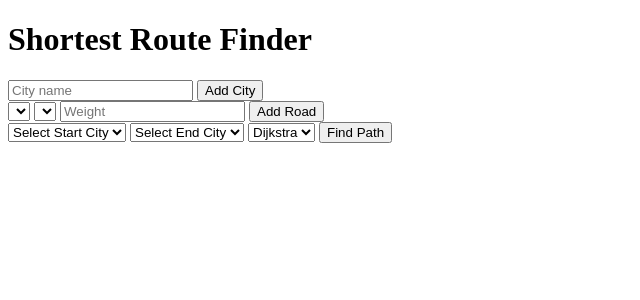
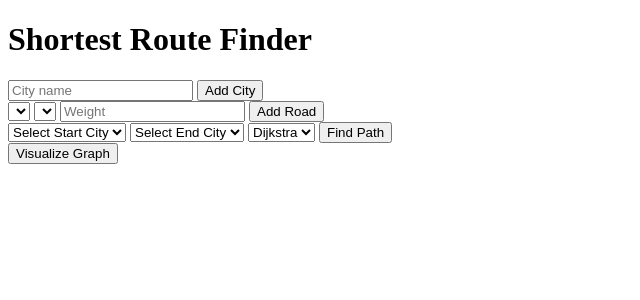
Before and after one commit to AMK488/DSA_PBE, a Flask app: page /homepage in a window 1280 px wide. Shown: the top 300 px of the page, without its empty margins (0-640 px from the left). Run offline with Flask 3, Linux system fonts and the light colour scheme; data that the repository does not hold is empty.

Commit message:
works well

```diff
--- a/app.py
+++ b/app.py
@@ -3,6 +3,9 @@ from flask import Flask, render_template, jsonify, redirect, url_for, request
 from flask_cors import CORS
 from graph import Graph
 import json
+import matplotlib.pyplot as plt
+import networkx as nx
+
 
 app = Flask(__name__)
 CORS(app)
@@ -62,5 +65,24 @@ def find_path():
         return jsonify({'path': path, 'distance': distance})
     return jsonify({'path': [], 'distance': float('inf')})
 
+
+@app.route('/visualize_graph')
+def visualize_graph():
+    G = nx.Graph()
+    # Add edges from the graph data
+    for city, roads in graph.adj.items():
+        for neighbor, weight in roads:
+            G.add_edge(city, neighbor, weight=weight)
+    # Draw the graph
+    pos = nx.spring_layout(G)
+    edge_labels = nx.get_edge_attributes(G, 'weight')
+    nx.draw(G, pos, with_labels=True, node_color='lightblue', node_size=1500, font_size=10)
+    nx.draw_networkx_edge_labels(G, pos, edge_labels=edge_labels)
+    # Save the graph as an image
+    plt.title("City Graph Visualization")
+    plt.savefig('static/graph.png')  # Save to static folder
+    plt.close()
+    return redirect(url_for('homepage'))
+
 if __name__ == '__main__':
     app.run(host="0.0.0.0", port=5000, debug=True)
--- a/templates/home.html
+++ b/templates/home.html
@@ -34,7 +34,19 @@
         </select>
         <button onclick="findPath()">Find Path</button>
     </div>
-
+    <div>
+        <button onclick="window.location.href='/visualize_graph'">Visualize Graph</button>
+    </div>
+    <div>
+        <img id="graphImage" src="static/graph.png" alt="Graph Visualization" style="display:none;" />
+    </div>
+    <script>
+        // Show the graph image if it exists
+        window.onload = function() {
+            const img = document.getElementById('graphImage');
+            img.style.display = 'block';  // Show the graph when the page loads
+        };
+    </script>
     <div id="output"></div>
 </body>
 </html>
```
Also changed, not shown: static/script.js (+28 -53 lines).
